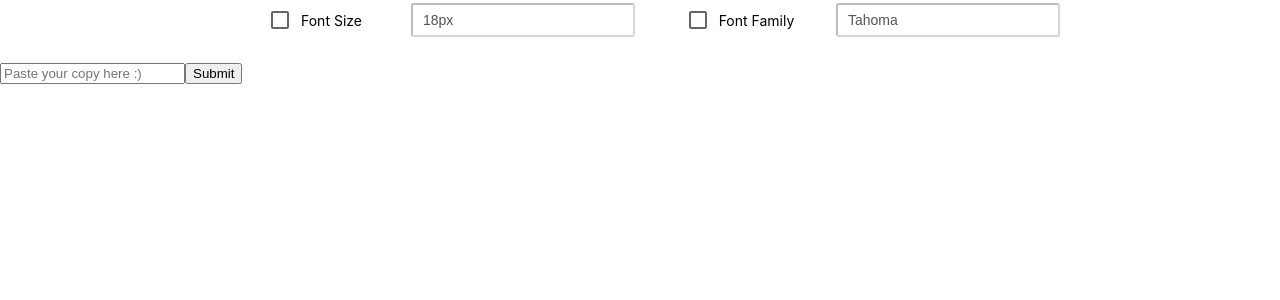
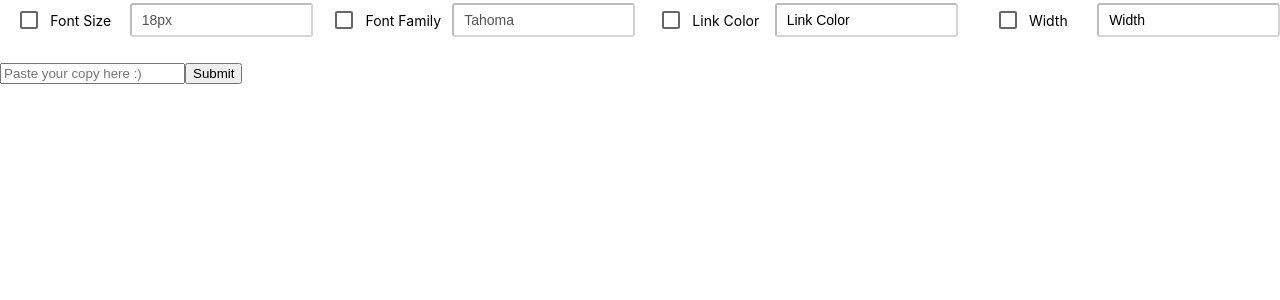
Before and after one commit to INRGI/CopyMaker, a React (Vite) app: page /id-1 in a window 1280 px wide. Shown: the top 300 px of the page. Built offline with nearby package versions, Linux system fonts and the light colour scheme.

Commit message:
Add function

```diff
--- a/src/components/FormPromo/FormPromo.jsx
+++ b/src/components/FormPromo/FormPromo.jsx
@@ -17,6 +17,8 @@ const FormPromo = () => {
 
     const [isFontSize, setFontSize] = useState(domain.isFontSize);
     const [isFontFamily, setFontFamily] = useState(domain.isFontFamily);
+    const [isColorLink, setColorLink] = useState(domain.isColorLink);
+    const [isWidth, setWidth] = useState(domain.isWidth)
     const [isSubmitted, setIsSubmitted] = useState(false);
     const [submitedResult, setSubmitedResult] = useState("");
 
@@ -24,11 +26,14 @@ const FormPromo = () => {
     const dispatch = useDispatch();
     const fontSizeId = nanoid();
     const fontFamilyId = nanoid();
+    const colorLinkId = nanoid();
+    const width = nanoid();
     const submitId = nanoid();
 
     const initialValues = {
         fontSize: "",
         fontFamily: "",
+        colorLink: "",
         ...domain,
         submit: "",
       };
@@ -64,7 +69,25 @@ const FormPromo = () => {
                             Font Family
                         </Label>
 
-                        <FormInput type="text" name="fontFamily" id={fontFamilyId} placeholder="fontFamily" disabled={!isFontFamily}/>
+                        <FormInput type="text" name="fontFamily" id={fontFamilyId} placeholder="Font Family" disabled={!isFontFamily}/>
+                    </InputContainer>
+
+                    <InputContainer>
+                        <Label>
+                            <Checkbox checked={isColorLink} onChange={() => setColorLink((prev) => !prev)} color="success" />
+                            Link Color
+                        </Label>
+
+                        <FormInput type="text" name="colorLink" id={colorLinkId} placeholder="Link Color" disabled={!isColorLink}/>
+                    </InputContainer>
+
+                    <InputContainer>
+                        <Label>
+                            <Checkbox checked={isWidth} onChange={() => setWidth((prev) => !prev)} color="success" />
+                            Width
+                        </Label>
+
+                        <FormInput type="text" name="colorLink" id={width} placeholder="Width" disabled={!isWidth}/>
                     </InputContainer>
                 </Container>
 
@@ -88,6 +111,6 @@ const FormPromo = () => {
 export default FormPromo;
 
 
-// Font size, Font family, color link, paddings, width,
+// +Font size, +Font family, color link, paddings, width,
 
 {/* <div style="font-size:16px; color:blue"><span style="font-family:Roboto; color:white">hwaohfsf</span></div> */}
--- a/src/redux/domainSlice.js
+++ b/src/redux/domainSlice.js
@@ -12,7 +12,7 @@ const domainSlice = createSlice({
       reducer(state, action) {
         state.push(action.payload);
       },
-      prepare({name, fontSize, fontFamily, isFontSize, isFontFamily}) {
+      prepare({name, fontSize, fontFamily, isFontSize, isFontFamily, isColorLink, isWidth}) {
         return {
           payload: {
             name,
@@ -20,6 +20,8 @@ const domainSlice = createSlice({
             fontFamily,
             isFontSize,
             isFontFamily,
+            isColorLink,
+            isWidth,
             id: nanoid()
           },
         };
```
